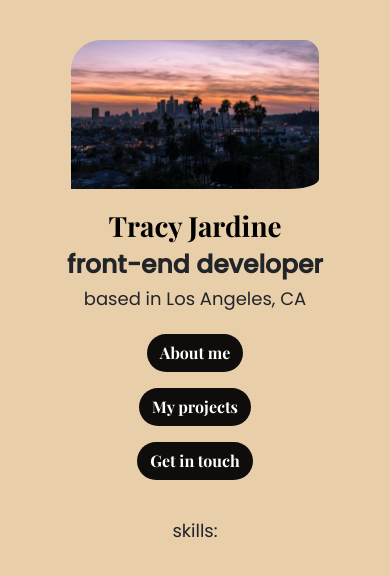
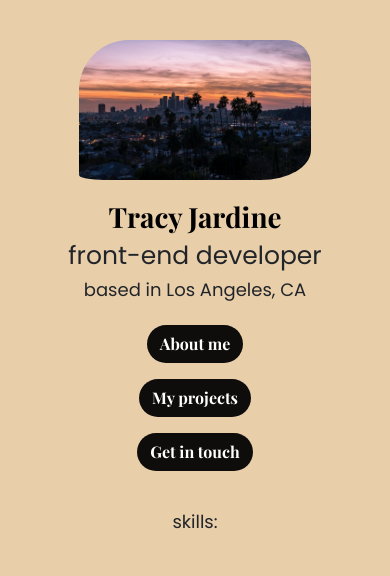
Before and after one commit to tcjardine/portfolio-tcj, a plain HTML site: page index.html in a window 390 px wide. Drawn offline with nearby package versions, Linux system fonts and the light colour scheme.

Commit message:
Updated hero section
Un-bold h2 and updated border radius on image

```diff
--- a/styles/styling.css
+++ b/styles/styling.css
@@ -31,7 +31,6 @@ h3 {
 
 .hero-section h2 {
   font-size: 25px;
-  font-weight: bold;
   padding: 20px auto;
 }
 .btn-main {
@@ -47,7 +46,7 @@ h3 {
   box-shadow: 12px 12px 2px 1px rgba(76, 78, 72, 0.2);
 }
 .city-la {
-  border-radius: 30px 15px;
+  border-radius: 50px 25px;
 }
 @media (max-width: 1100px) {
   .hero-section {
@@ -55,7 +54,7 @@ h3 {
     text-align: center;
   }
   .city-la {
-    max-width: 80%;
+    max-width: 75%;
     padding-bottom: 20px;
   }
 }
```
